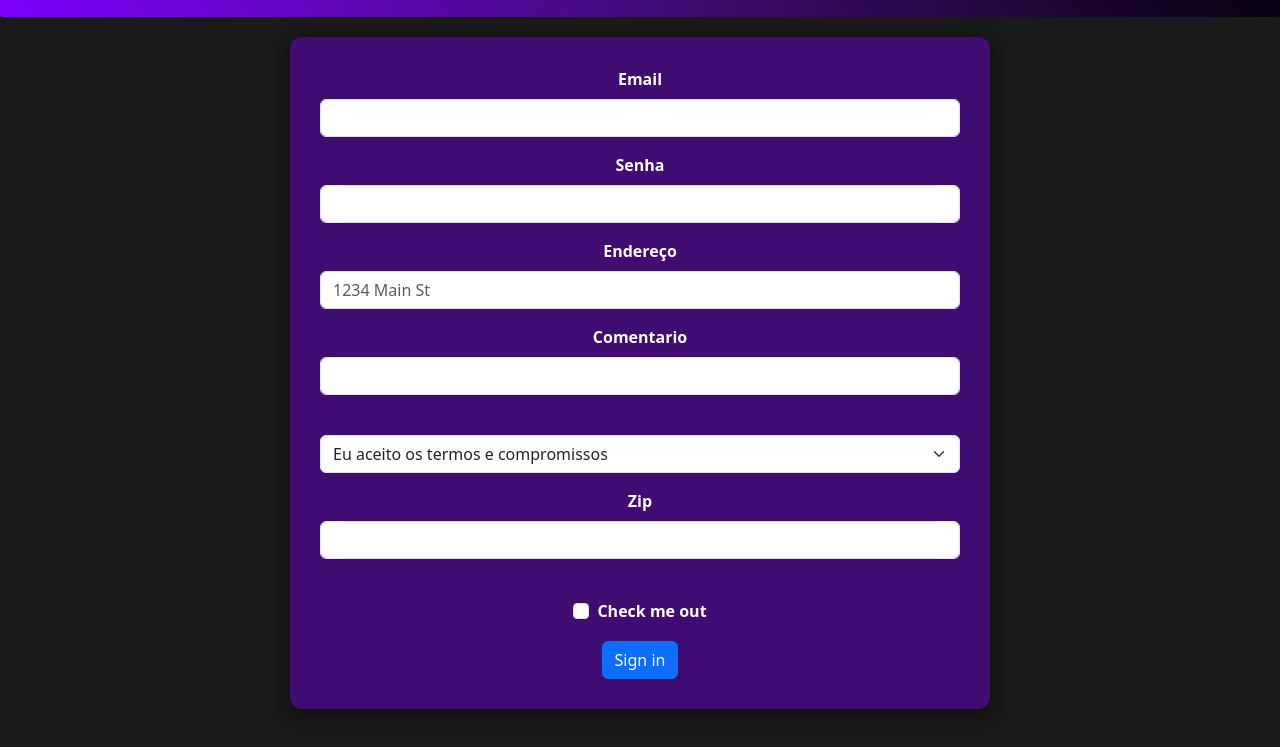
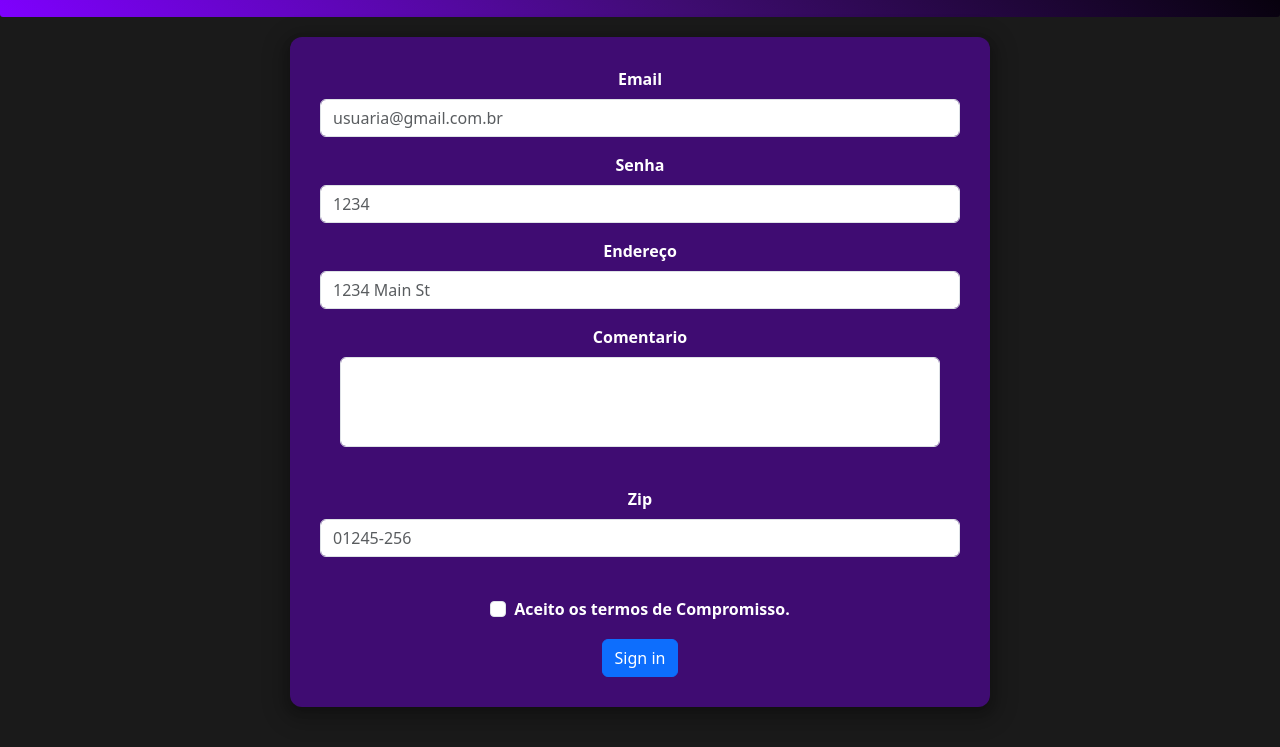
Before and after one commit to juliapompu/cp5-front, a website: page src/pages/contato.html in a window 1280 px wide. Shown: the part 83-830 px from the top of the page. Drawn offline with nearby package versions, Linux system fonts and the light colour scheme.

Commit message:
fix/formulario

```diff
--- a/src/css/style.css
+++ b/src/css/style.css
@@ -115,7 +115,7 @@ nav a:hover::after{
     background-color: rgb(63, 12, 114);
     box-shadow: 0 4px 8px 0 rgba(0, 0, 0, 0.2), 0 6px 20px 10px rgba(0, 0, 0, 0.19);
 }
-.col-md-6, .col-12, .col-md-4, .col-md-2 {
+.col-md-6, .col-12, .col-md-2 {
     display: flex;
     flex-direction: column;
     justify-content: center;
@@ -124,6 +124,11 @@ nav a:hover::after{
     color: #fff;
     width: 100%;
     margin: 5 auto;
+}
+
+#inputCity{
+    width: 600px;
+    height:90px;
 }
 
 /*FOOTER*/
--- a/src/pages/contato.html
+++ b/src/pages/contato.html
@@ -12,7 +12,7 @@
 <body>
   <header class="conteiner">
     <nav>
-      <a href="/index.html">Home</a>
+      <a href="../../index.html">Home</a>
       <a href="../pages/sobre.html">Sobre</a>
       <a href="../pages/depoimentos.html">depoimentos</a>
       <a href="../pages/contato.html">Contato</a>
@@ -23,12 +23,12 @@
   <form class="row g-3">
     <div class="col-md-6">
       <label for="inputEmail4" class="form-label">Email</label>
-      <input type="email" class="form-control" id="inputEmail4">
+      <input type="email" class="form-control" id="inputEmail4" placeholder="usuaria@gmail.com.br">
     </div>
 
     <div class="col-md-6">
       <label for="inputPassword4" class="form-label">Senha</label>
-      <input type="password" class="form-control" id="inputPassword4">
+      <input type="password" class="form-control" id="inputPassword4" placeholder="1234">
     </div>
     <div class="col-12">
       <label for="inputAddress" class="form-label">Endereço</label>
@@ -37,25 +37,20 @@
 
     <div class="col-md-6">
       <label for="inputCity" class="form-label">Comentario</label>
-      <input type="text" class="form-control" id="inputCity">
+      <input type="text" class="form-control" id="inputCity" >
       <br>
     </div>
-    <div class="col-md-4">
-      <select id="inputState" class="form-select">
-        <option selected>Eu aceito os termos e compromissos</option>
-        <option>Eu aceito</option>
-      </select>
-    </div>
+
     <div class="col-md-2">
       <label for="inputZip" class="form-label">Zip</label>
-      <input type="text" class="form-control" id="inputZip">
+      <input type="text" class="form-control" id="inputZip" placeholder="01245-256">
       <br>
     </div>
     <div class="col-12">
       <div class="form-check">
         <input class="form-check-input" type="checkbox" id="gridCheck">
         <label class="form-check-label" for="gridCheck">
-          Check me out
+          Aceito os termos de Compromisso.
         </label>
       </div>
     </div>
@@ -67,5 +62,6 @@
 
 <br><br><br>
 
+<script src="https://cdn.jsdelivr.net/npm/bootstrap@5.3.8/dist/js/bootstrap.bundle.min.js"></script>
 </body>
 </html>
```
